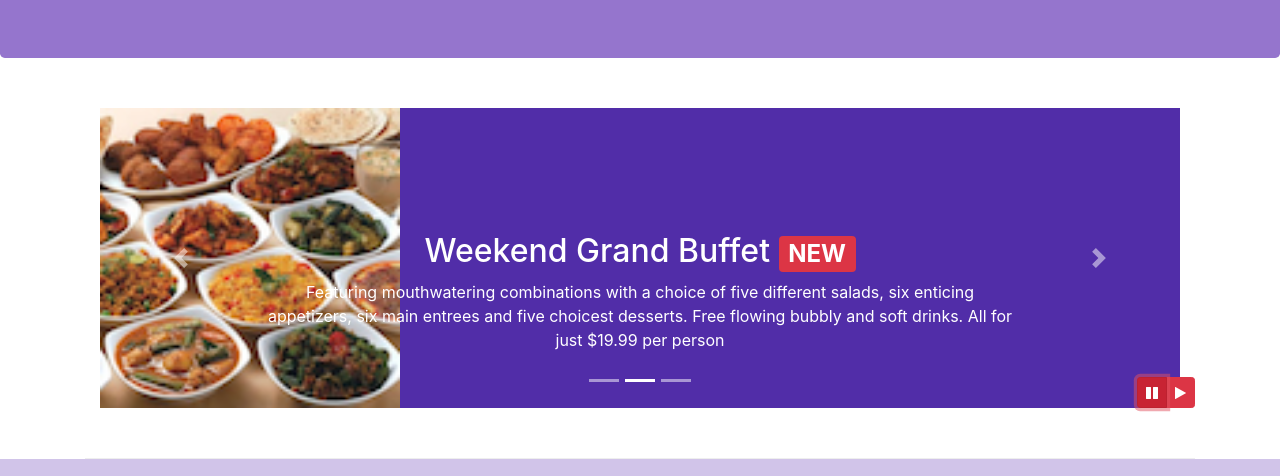
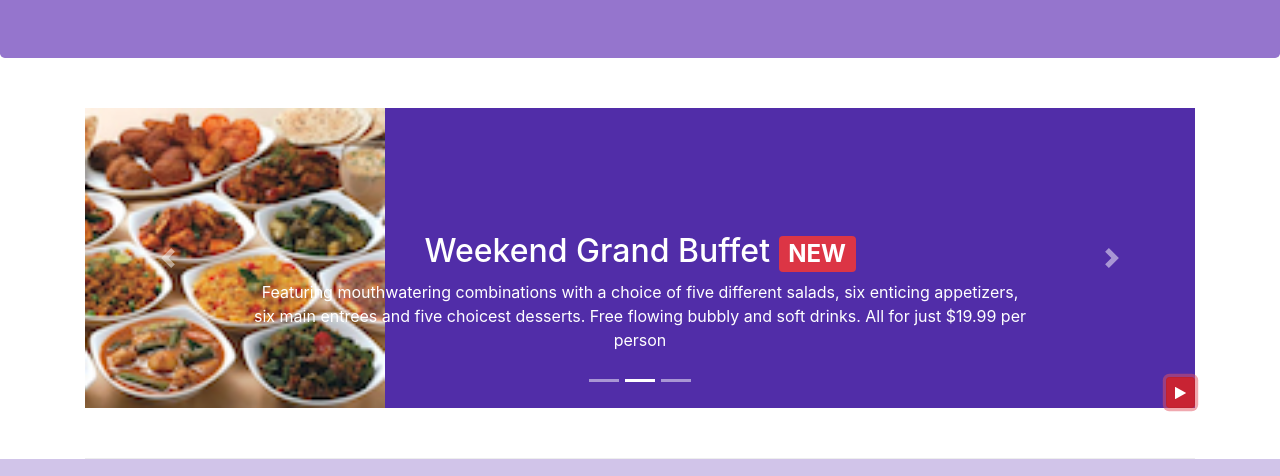
Before and after one commit to w314/CourseraBootstrapPractice, a website: page index.html in a window 1280 px wide. Both pictures are taken after a click on the button 1152 px from the left and 668 px from the top of the page. Shown: the part 276-752 px from the top of the page. Drawn offline with nearby package versions, Linux system fonts and the light colour scheme.

Commit message:
Bootstrap and JQuery, pause/play as one button added for carousel

```diff
--- a/index.html
+++ b/index.html
@@ -200,7 +200,8 @@
 
         <!-- CAROUSEL -->
         <div class="row row-content">
-            <div class="col">
+            <!-- p-0 class needed for pause/play button to be inside carousel -->
+            <div class="col p-0">
                 <div id="mycarousel" class="carousel slide" data-ride="carousel">
                     <div class="carousel-inner" role="listbox">
                         <div class="carousel-item active">
@@ -254,16 +255,12 @@
                         <span class="carousel-control-next-icon"></span>
                     </a>
                 </div> <!-- end of #mycarousel -->
-                <!-- carouel controls to pause and play -->
-                <!-- had to be moved from out of #mycarousel & add z-index: 1 to work -->
-                <div class="btn-group" id="carouselButton">
-                    <button class="btn btn-danger btn-sm" id="carousel-pause">
-                        <span class="fa fa-pause"></span>
-                    </button>
-                    <button class="btn btn-danger btn-sm" id="carousel-play">
-                        <span class="fa fa-play"></span>
-                    </button>
-                </div>
+
+                <!-- carousel pause/play button, had to take it outside of #mycarousel to make it work -->
+                <button class="btn btn-danger btn-sm" id="carouselButton">
+                    <span class="fa fa-pause"></span>
+                </button>
+
             </div>
         </div>
         <!-- END OF CAROUSEL -->
@@ -316,28 +313,30 @@
     <script src="node_modules/jquery/dist/jquery.slim.min.js"></script>
     <script src="node_modules/popper.js/dist/umd/popper.min.js"></script>
     <script src="node_modules/bootstrap/dist/js/bootstrap.min.js"></script>
+
     <!-- script for tooltip -->
-    <!--
-    <script>
+    <!-- <script>
         $(document).ready(function() {
             $('[data-toggle="tooltip"]').tooltip();
         });
-    </script>
-    -->
+    </script> -->
 
-    <!-- script for carousel pause and play buttons -->
+    <!-- CAROUSEL pause/play button script -->
     <script>
         $(document).ready(function() {
-            $('#mycarousel').carousel({ interval: 2000 });
-            $('#carousel-pause').click(function() {
-                console.log('pause button clicked');
-                $('#mycarousel').carousel('pause');
+            $('#mycarousel').carousel({interval: 1000});
+            $('#carouselButton').click(function() {
+                if($('#carouselButton').children('span').hasClass('fa-pause')) {
+                    $('#mycarousel').carousel('pause');
+                }
+                else {
+                    $('#mycarousel').carousel('cycle');
+                }
+                $('#carouselButton').children('span').toggleClass('fa-pause fa-play');
             });
-            $('#carousel-play').click(function() {
-                $('#mycarousel').carousel('cycle');
-            });
-        })
-    </script>
+        });
+    </script> <!-- end of carousel pause/play script -->
+
 </body>
 
 </html>
```
